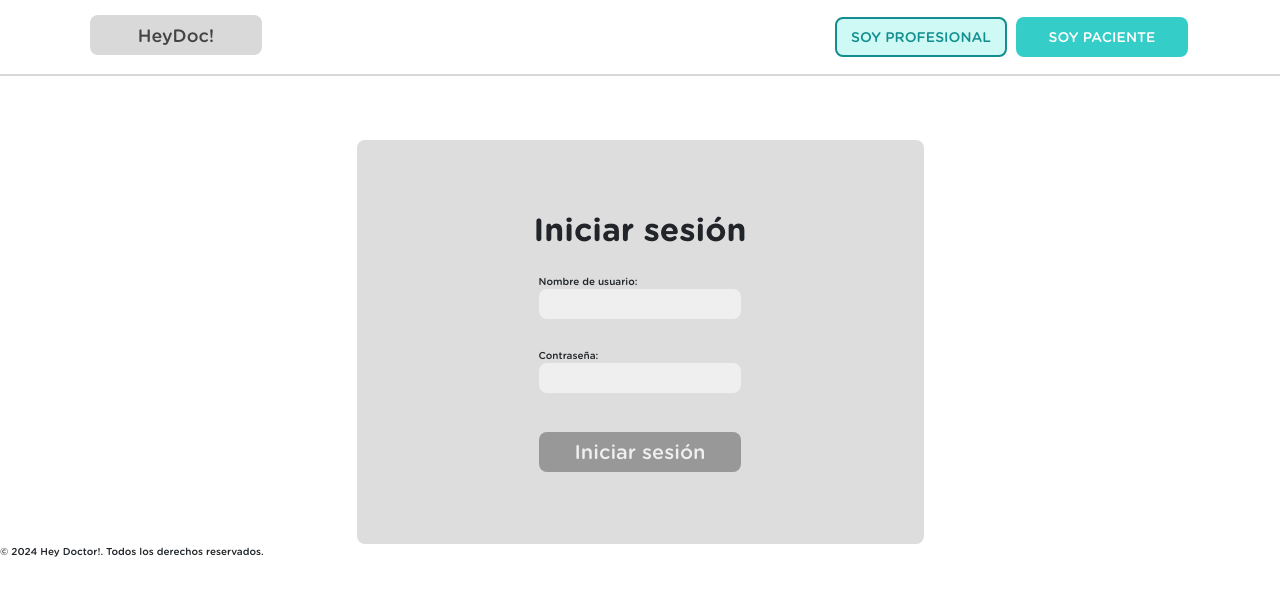
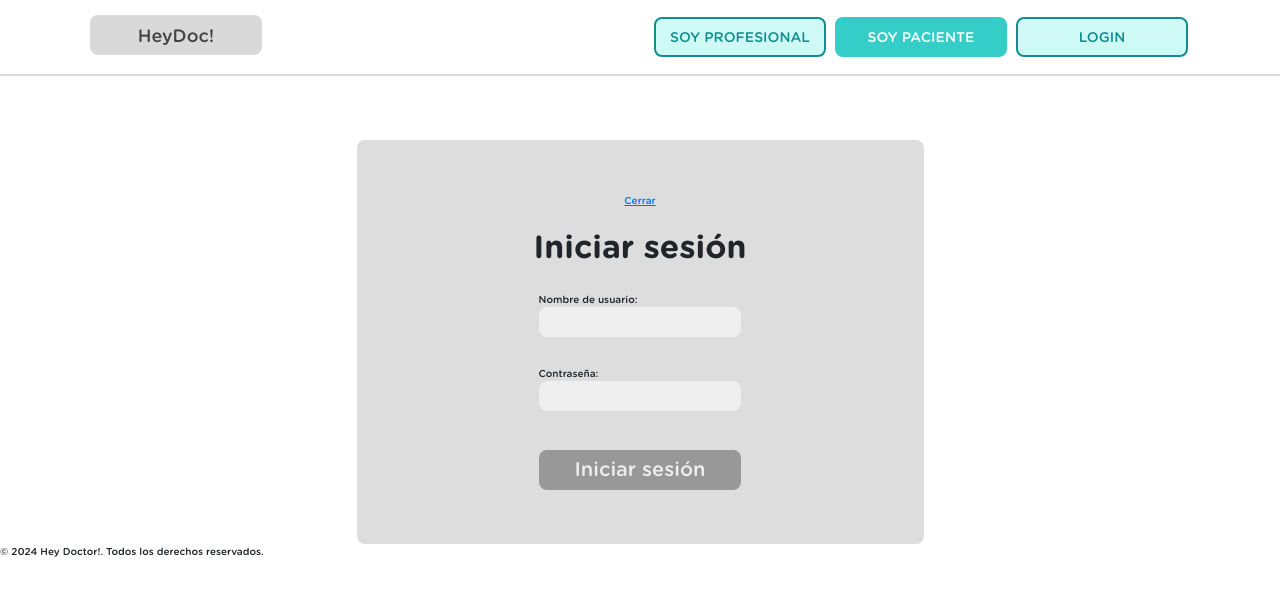
Before and after one commit to No-Country-simulation/S17-02-ft-Java-React, a React app in the folder frontend/: page /login in a window 1280 px wide. Shown: the top 596 px of the page. Built offline with nearby package versions, Linux system fonts and the light colour scheme; the HTML template or start-up script is replaced by a standard one.

Commit message:
correcion de bugs en login

```diff
--- a/frontend/src/components/login/index.tsx
+++ b/frontend/src/components/login/index.tsx
@@ -3,7 +3,7 @@ import { useFormik } from "formik";
 import * as Yup from "yup";
 import axios from "axios";
 import Swal from "sweetalert2";
-import { useNavigate } from "react-router-dom";
+import { Link, useNavigate } from "react-router-dom";
 import { useAuth } from "../../context/context.tsx";
 
 const validationSchema = Yup.object({
@@ -79,6 +79,9 @@ export const Login: React.FC = () => {
 
   return (
     <div className="login-container">
+      <nav>
+        <Link to="/">Cerrar</Link>
+      </nav>
       <h2>Iniciar sesión</h2>
       <form onSubmit={formik.handleSubmit}>
         <TextField
--- a/frontend/src/components/navbar/index.tsx
+++ b/frontend/src/components/navbar/index.tsx
@@ -21,7 +21,7 @@ const NavBar = () => {
           <Link to="/registerespecialist">
             <button className="btn-navbar-prof">Soy profesional</button>
           </Link>
-          {token && (
+          {token ? (
             <>
               <Nav.Link eventKey={2} href="#memes" className="fw-bolder fs-3">
                 Video llamadas
@@ -30,13 +30,18 @@ const NavBar = () => {
                 Logout
               </button>
             </>
+          ) : (
+            <>
+              <div className="d-flex flex-column flex-md-row justify-content-center gap-4">
+                <Link to="/registeruser">
+                  <button className="btn-navbar-pct">Soy paciente</button>
+                </Link>
+              </div>
+              <Link to="/login">
+                <button className="btn-navbar-prof">Login</button>
+              </Link>
+            </>
           )}
-
-          <div className="d-flex flex-column flex-md-row justify-content-center gap-4">
-            <Link to="/registeruser">
-              <button className="btn-navbar-pct">Soy paciente</button>
-            </Link>
-          </div>
         </div>
       </nav>
     </header>
```
